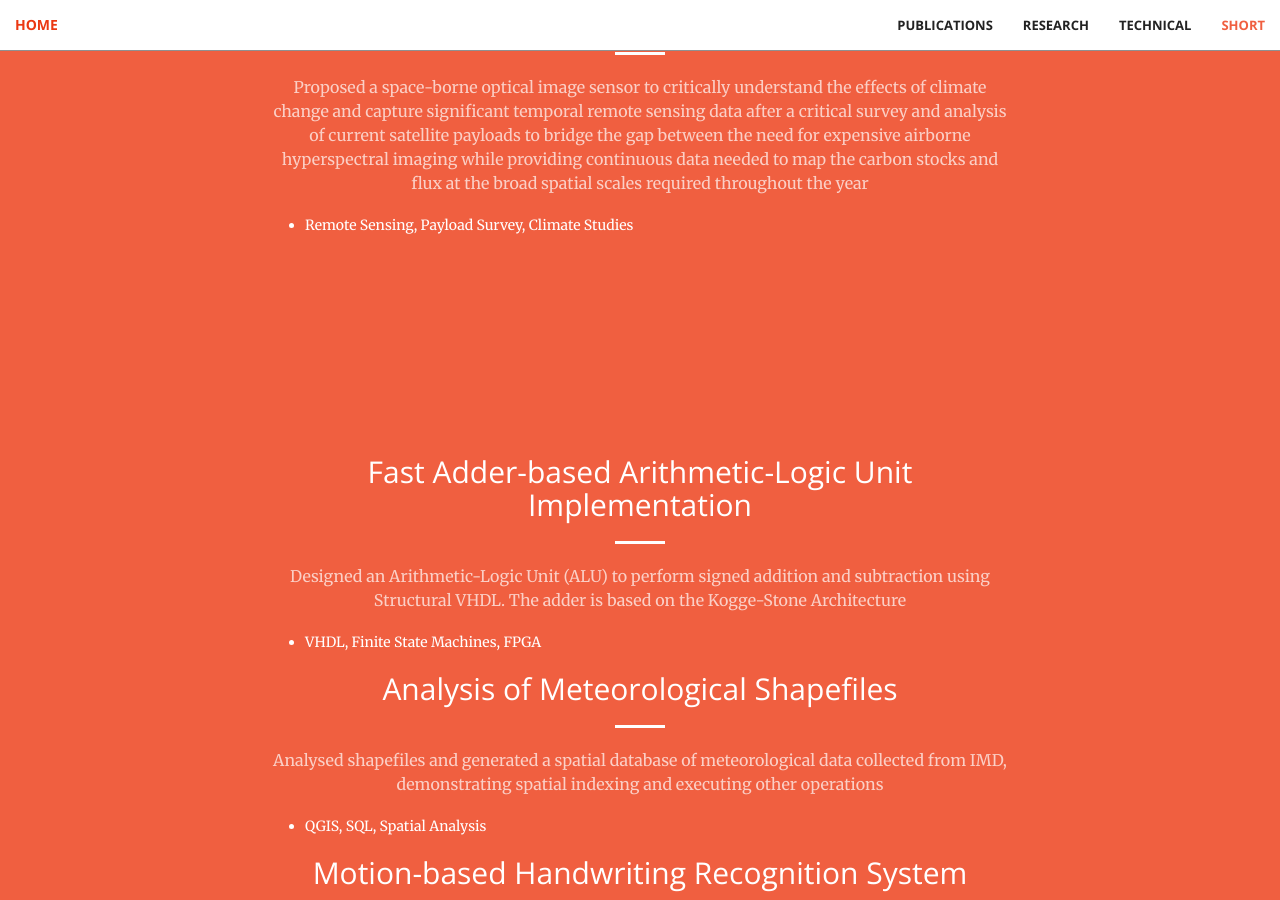
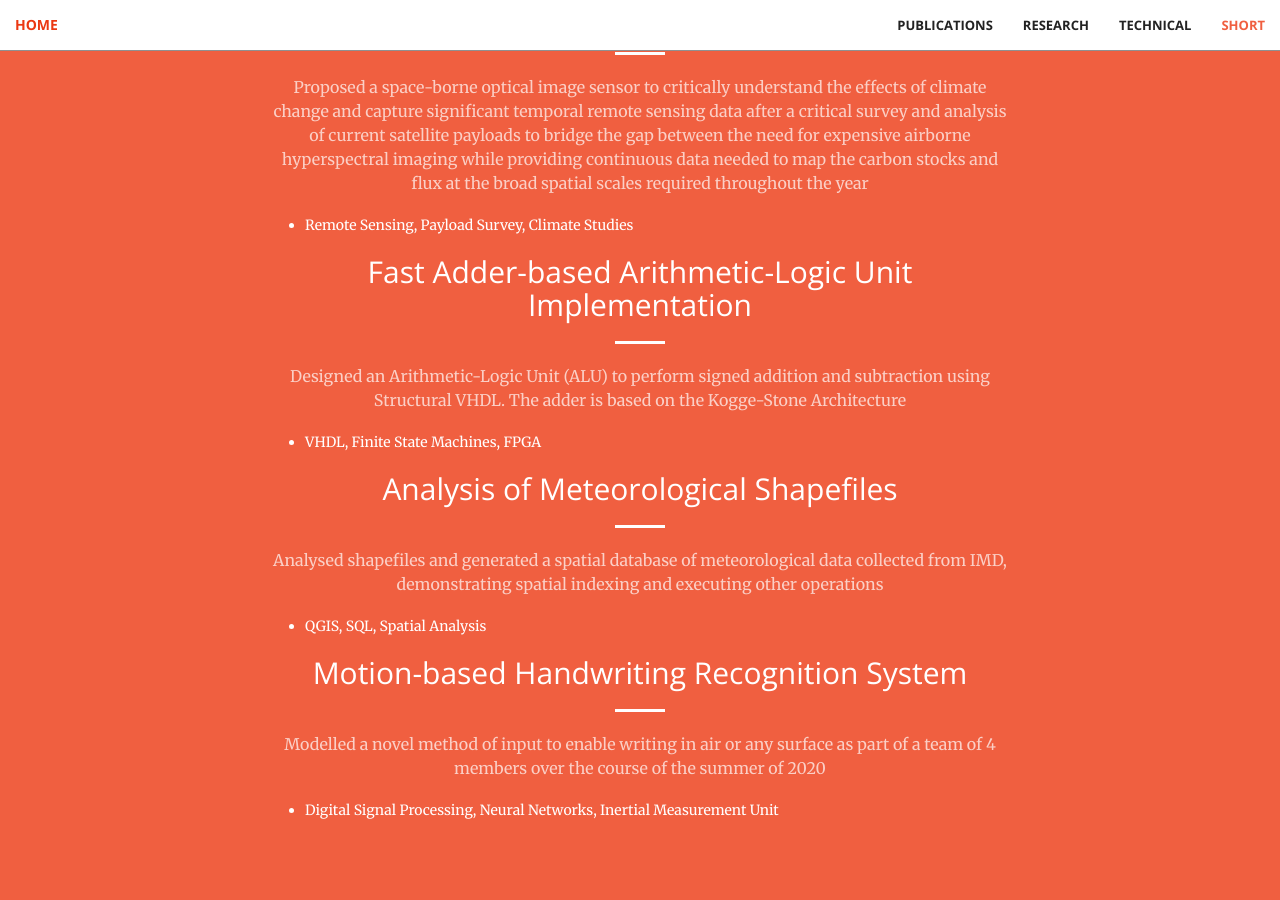
Before and after one commit to aravindbharathi/aravindbharathi.github.io, a Jekyll site: the page projects/index.html, which Jekyll copies as it is, in a window 1280 px wide and 900 px high, scrolled down 4576 px. Built offline with Jekyll 4.4.1, drawn with Linux system fonts in a browser that asks for light colours.

Commit message:
Update index.html

```diff
--- a/projects/index.html
+++ b/projects/index.html
@@ -322,15 +322,6 @@
                         <li>Remote Sensing, Payload Survey, Climate Studies</li>
                       </ul>
                     </p>
-                </div>
-            </div>
-        </div>
-    </section>
-
-    <section class="bg-primary" id="tiny">
-        <div class="container">
-            <div class="row">
-                <div class="col-lg-8 col-lg-offset-2 text-center">
                     <h2 class="section-heading">Fast Adder-based Arithmetic-Logic Unit Implementation</h2>
                     <hr class="light">
                     <p class="text-faded">
@@ -357,6 +348,15 @@
                         <li>Digital Signal Processing, Neural Networks, Inertial Measurement Unit</li>
                       </ul>
                     </p>
+                </div>
+            </div>
+        </div>
+    </section>
+
+    <section class="bg-primary" id="tiny">
+        <div class="container">
+            <div class="row">
+                <div class="col-lg-8 col-lg-offset-2 text-center">
                     <h2 class="section-heading">High-Performance Computing in GIS</h2>
                     <hr class="light">
                     <p class="text-faded">
```
